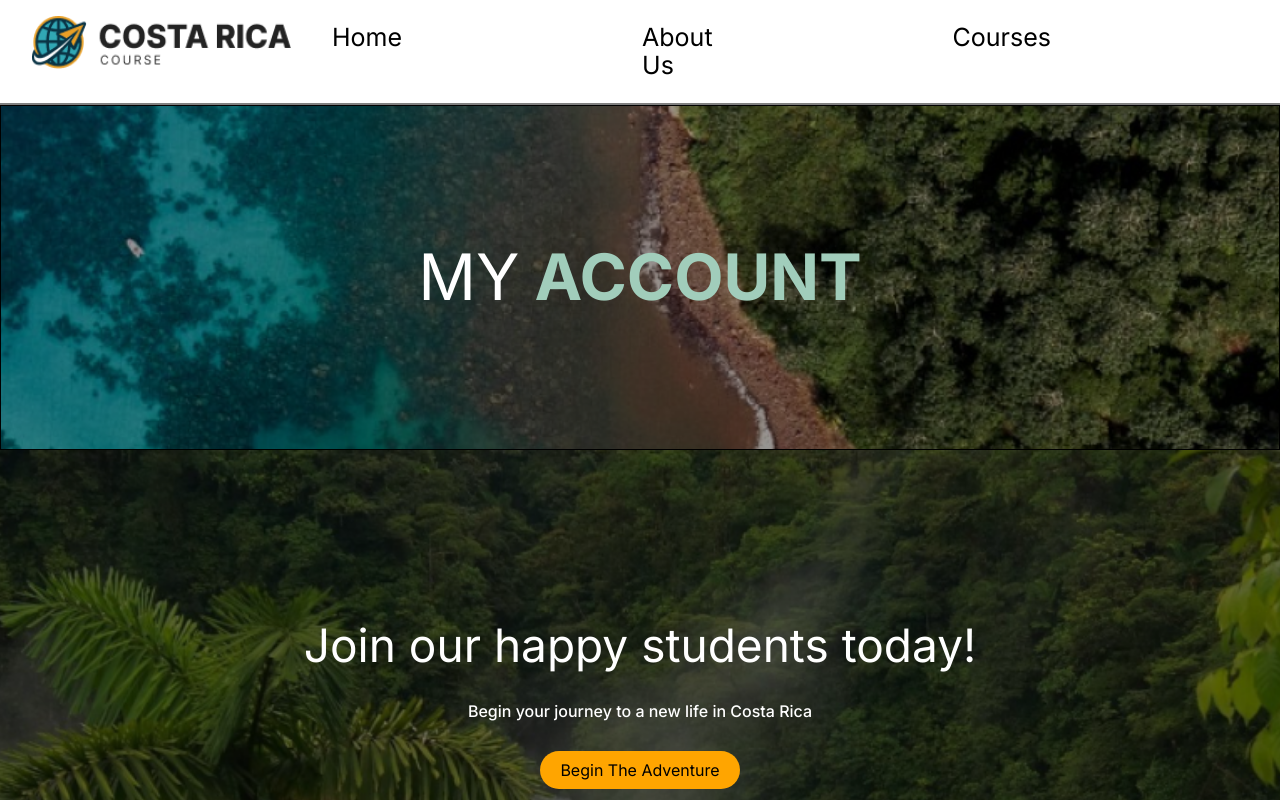
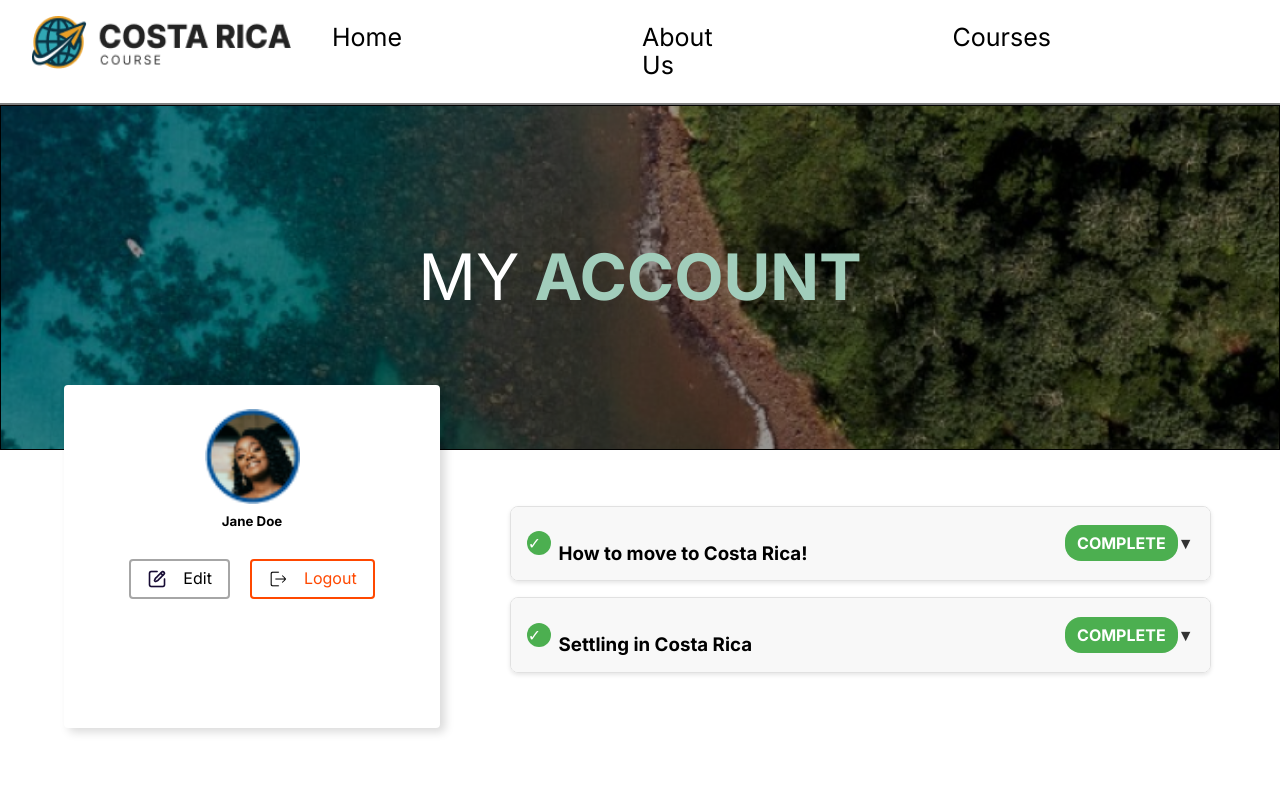
Before and after one commit to BrianKendalBucek/costa-rica-course, a Next.js app in the folder costa-rica-course/: page /account in a window 1280 px wide. Shown: the top 800 px of the page. Built offline with nearby package versions, Linux system fonts and the light colour scheme.

Commit message:
completed user block and almost complete with course progress drop down and progress bars

```diff
--- a/costa-rica-course/src/app/account/account.module.scss
+++ b/costa-rica-course/src/app/account/account.module.scss
@@ -0,0 +1,29 @@
+.accountContainer {
+  position: relative;
+
+  .hero {
+    position: relative;
+    z-index: 1;
+  }
+
+  .userModBlock {
+    position: absolute;
+    top: 280px;
+    left: 5%;
+    transform: translateX(-50%);
+    z-index: 2;
+  }
+
+  .coursesStatsContainer {
+    height: 815px;
+    width: 100%;
+    display: flex;
+    justify-content: center;
+
+    .coursesStats {
+      width: 701px;
+      margin-top: 40px;
+      margin-left: 440px;
+    }
+  }
+}
--- a/costa-rica-course/src/app/account/page.tsx
+++ b/costa-rica-course/src/app/account/page.tsx
@@ -1,9 +1,14 @@
-import styles from './account.module.scss';
-import { Hero } from '@/components/Hero';
+import React from "react";
+import UserModBlock from "@/components/UserModBlock";
+import styles from "./account.module.scss";
+import { Hero } from "@/components/Hero";
+import CourseProgress from "@/components/CourseProgress";
+import { courses } from "@/constants/constants";
 
 const AccountPage = () => {
   return (
     <div className={styles.accountContainer}>
+      <div className={styles.hero}>
         <Hero
           titleOne="MY"
           titleTwo="ACCOUNT"
@@ -12,6 +17,23 @@ const AccountPage = () => {
           backgroundPosition="bottom center"
         />
       </div>
+      <div className={styles.userModBlock}>
+        <UserModBlock />
+      </div>
+      <div className={styles.coursesStatsContainer}>
+        <div className={styles.coursesStats}>
+          <div>
+            {courses.map((course, index) => (
+              <CourseProgress
+                key={index}
+                title={course.title}
+                steps={course.steps}
+              />
+            ))}
+          </div>
+        </div>
+      </div>
+    </div>
   );
 };
 
--- /dev/null
+++ b/costa-rica-course/src/components/CourseProgress.module.scss
@@ -0,0 +1,95 @@
+.courseProgressContainer {
+  border: 1px solid #e1e1e1;
+  border-radius: 8px;
+  margin: 16px 0;
+  overflow: hidden;
+  box-shadow: 0 2px 4px rgba(0, 0, 0, 0.1);
+}
+
+.courseHeader {
+  display: flex;
+  justify-content: space-between;
+  align-items: center;
+  padding: 16px;
+  background-color: #f8f8f8;
+  cursor: pointer;
+}
+
+.courseInfo {
+  display: flex;
+  align-items: center;
+}
+
+.iconContainer {
+  width: 24px;
+  height: 24px;
+  background-color: #4caf50; /* Green background for check icon */
+  border-radius: 50%;
+  display: flex;
+  justify-content: center;
+  align-items: center;
+  margin-right: 8px;
+  color: white;
+}
+
+.completeButton {
+  background-color: #4caf50;
+  color: white;
+  padding: 8px 12px;
+  border-radius: 16px;
+  font-weight: bold;
+}
+
+.dropdownIcon {
+  font-size: 16px;
+  color: #333;
+}
+
+.dropdownContent {
+  padding: 16px;
+  background-color: #f9f9f9;
+}
+
+.progressBarContainer {
+  margin-bottom: 16px;
+}
+
+.progressBar {
+  width: 100%;
+  height: 12px;
+  background-color: #e0e0e0;
+  border-radius: 6px;
+  overflow: hidden;
+  margin-top: 8px;
+}
+
+.progress {
+  height: 100%;
+  background-color: #4caf50;
+  border-radius: 6px;
+}
+
+.progressInfo {
+  margin-top: 8px;
+  font-weight: bold;
+}
+
+.stepsList {
+  list-style-type: none;
+  padding: 0;
+}
+
+.stepItem {
+  padding: 8px 0;
+  border-bottom: 1px solid #e1e1e1;
+  display: flex;
+  align-items: center;
+}
+
+.completedStep {
+  color: #4caf50;
+}
+
+.checkIcon {
+  margin-right: 8px;
+}
--- /dev/null
+++ b/costa-rica-course/src/components/CourseProgress.tsx
@@ -0,0 +1,82 @@
+"use client";
+
+import React, { useState } from "react";
+import styles from "./CourseProgress.module.scss"; // Import the corresponding CSS/SCSS module
+
+// Define the types for the props if using TypeScript
+interface CourseStep {
+  title: string;
+  isComplete: boolean;
+}
+
+interface CourseProgressProps {
+  title: string;
+  steps: CourseStep[];
+}
+
+const CourseProgress: React.FC<CourseProgressProps> = ({ title, steps }) => {
+  const [isOpen, setIsOpen] = useState(false);
+
+  // Calculate progress
+  const totalSteps = steps.length;
+  const completedSteps = steps.filter((step) => step.isComplete).length;
+  const progressPercentage = Math.round((completedSteps / totalSteps) * 100);
+
+  const handleToggle = () => {
+    setIsOpen(!isOpen);
+  };
+
+  return (
+    <div className={styles.courseProgressContainer}>
+      <div className={styles.courseHeader} onClick={handleToggle}>
+        <div className={styles.courseInfo}>
+          <div className={styles.iconContainer}>
+            <span className={styles.checkIcon}>&#10003;</span> {/* Checkmark */}
+          </div>
+          <h3>{title}</h3>
+        </div>
+        <div className={styles.statusContainer}>
+          <span className={styles.completeButton}>COMPLETE</span>
+          <span className={styles.dropdownIcon}>
+            {isOpen ? "▲" : "▼"} {/* Arrow icon */}
+          </span>
+        </div>
+      </div>
+      {/* Dropdown content */}
+      {isOpen && (
+        <div className={styles.dropdownContent}>
+          <div className={styles.progressBarContainer}>
+            <span>COURSE PROGRESS</span>
+            <div className={styles.progressBar}>
+              <div
+                className={styles.progress}
+                style={{ width: `${progressPercentage}%` }}
+              ></div>
+            </div>
+            <span className={styles.progressInfo}>
+              {progressPercentage}% COMPLETE {completedSteps}/{totalSteps} STEPS
+            </span>
+          </div>
+          {/* List of steps */}
+          <ul className={styles.stepsList}>
+            {steps.map((step, index) => (
+              <li
+                key={index}
+                className={`${styles.stepItem} ${
+                  step.isComplete ? styles.completedStep : ""
+                }`}
+              >
+                <span className={styles.checkIcon}>
+                  {step.isComplete ? "✔" : "○"}
+                </span>{" "}
+                {step.title}
+              </li>
+            ))}
+          </ul>
+        </div>
+      )}
+    </div>
+  );
+};
+
+export default CourseProgress;
--- /dev/null
+++ b/costa-rica-course/src/components/UserModBlock.module.scss
@@ -0,0 +1,53 @@
+.userModBlockContainer {
+  width: 376px;
+  height: 343px;
+  display: flex;
+  flex-direction: column;
+  align-items: center;
+  padding: 24px;
+  box-sizing: border-box;
+  border-radius: 4px;
+  box-shadow: 5px 4px 10px rgba(0, 0, 0, 0.15);
+  position: absolute;
+  background-color: white;
+
+  img {
+  }
+
+  h5 {
+    margin: 10px;
+  }
+
+  .editLogoutButtons {
+    display: flex;
+    gap: 20px;
+    margin-top: 20px;
+
+    .editButton {
+      padding: 8px 16px;
+      display: flex;
+      gap: 16px;
+      border-color: #a6a6a6;
+      border-style: solid;
+      border-radius: 4px;
+      background-color: white;
+      box-shadow: none;
+    }
+
+    .logoutButton {
+      padding: 8px 16px;
+      display: flex;
+      gap: 16px;
+      border-color: #ff4800;
+      border-style: solid;
+
+      border-radius: 4px;
+      background-color: white;
+      color: #ff4800;
+
+      img {
+        color: #ff4800;
+      }
+    }
+  }
+}
--- /dev/null
+++ b/costa-rica-course/src/components/UserModBlock.tsx
@@ -0,0 +1,41 @@
+import styles from "./UserModBlock.module.scss";
+import Image from "next/image";
+
+const UserModBlock = () => {
+  return (
+    <div className={styles.userModBlockContainer}>
+      <Image
+        src="/images/Student 1.png"
+        alt="Login Button"
+        width={95}
+        height={95}
+        priority
+      />
+      <h5>Jane Doe</h5>
+      <div className={styles.editLogoutButtons}>
+        <button className={styles.editButton}>
+          <Image
+            src="/images/square.png"
+            alt="Login Button"
+            width={20}
+            height={20}
+            priority
+          />
+          Edit
+        </button>
+        <button className={styles.logoutButton}>
+          <Image
+            src="/images/quit.png"
+            alt="Login Button"
+            width={20}
+            height={20}
+            priority
+          />
+          Logout
+        </button>
+      </div>
+    </div>
+  );
+};
+
+export default UserModBlock;
--- a/costa-rica-course/src/constants/constants.ts
+++ b/costa-rica-course/src/constants/constants.ts
@@ -173,3 +173,20 @@ export const faqItems = [
     answer: "No specific software or equipment is required. You can access the course materials from any device with internet access.",
   },
 ];
+
+export const courses = [
+  {
+    title: "How to move to Costa Rica!",
+    steps: [
+      { title: "Introduction to Costa Rica", isComplete: true },
+      { title: "Visa Requirements", isComplete: true },
+    ],
+  },
+  {
+    title: "Settling in Costa Rica",
+    steps: [
+      { title: "Finding a Home", isComplete: false },
+      { title: "Understanding the Healthcare System", isComplete: false },
+    ],
+  },
+];
```
Also changed, not shown: costa-rica-course/src/components/CourseList.tsx (added, +31 -0 lines), costa-rica-course/public/images/quit.png (added), costa-rica-course/public/images/square.png (added). Lines whose indentation alone changed are shown as unchanged.
